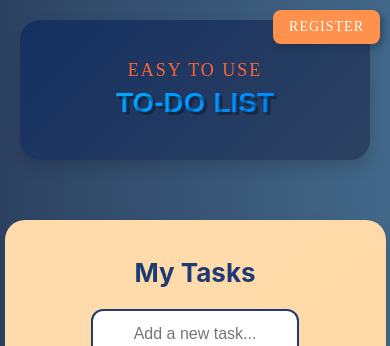
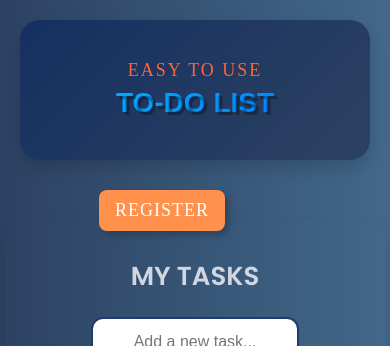
Before and after one commit to sashashreyder/todolist, a React (Vite) app in the folder todolist/: page / in a window 390 px wide. Shown: the top 346 px of the page. Built offline with nearby package versions, Linux system fonts and the light colour scheme; no server answers.

Commit message:
Firebase Tools added

```diff
--- a/todolist/src/components/TodoList.jsx
+++ b/todolist/src/components/TodoList.jsx
@@ -95,7 +95,7 @@ const TodoList = ({ setHasUnsavedChanges }) => {
 
   return (
     <div className="todo-container">
-      <h2>My Tasks</h2>
+      <h2>MY TASKS</h2>
       <form className="task-form" onSubmit={addTask}>
         <input
           type="text"
--- a/todolist/src/design/Header.css
+++ b/todolist/src/design/Header.css
@@ -55,8 +55,8 @@
 
 .register-btn {
   position: absolute;
-  top: 20px;
-  right: 30px;
+  top: 75px;
+  right: 60px;
   background: #ff914d;
   color: #ffffff;
   font-family: 'Playfair Display', serif;
@@ -89,10 +89,9 @@
     font-size: 40px;
   }
   .register-btn {
-    font-size: 16px;
-    padding: 10px 18px;
-    top: 15px;
-    right: 20px;
+    position: absolute;
+    top: 80px;
+    right: 90px;
   }
 }
 
@@ -100,28 +99,40 @@
   .logo .main-text {
     font-size: 32px;
   }
+
   .register-btn {
-    font-size: 15px;
-    padding: 8px 16px;
-    top: 12px;
-    right: 15px;
-  }
+    font-size: 20px;
+    padding: 10px 16px;
+    position: absolute;
+    top: 190px;
+    right: 265px;
+}
 }
 
 @media (max-width: 480px) {
   .logo .main-text {
     font-size: 28px;
   }
+
   .register-btn {
-    font-size: 14px;
-    padding: 7px 14px;
+    position: absolute;
+    top: 190px;
+    right: 165px;
+    font-size: 18px;
+    padding: 8px 14px;
     border-radius: 8px;
-    top: 10px;
-    right: 10px;
+
   }
 }
 
 @media (min-width: 1400px) {
+  .register-btn {
+    font-size: 20px;
+    padding: 14px 24px;
+    top: 30px;
+    right: 40px;
+  }
+
   .logo .main-text {
     font-size: 54px;
   }
--- a/todolist/src/design/TodoList.css
+++ b/todolist/src/design/TodoList.css
@@ -1,10 +1,9 @@
 .todo-container {
-  background: linear-gradient(135deg, #ffdbac, #ffd7a3);
-  padding: 30px;
+  padding: 20px;
   border-radius: 20px;
   box-shadow: 0 8px 16px rgba(0, 0, 0, 0.1);
-  font-family: "Inter", sans-serif;
-  max-width: 1100px;
+  font-family: "Poppins", sans-serif;
+  max-width: 70%;
   text-align: center;
   margin: 40px auto;
 }
@@ -42,7 +41,7 @@
 }
 
 h2 {
-  color: #1f3b73;
+  color: #d1d7e2;
   font-weight: bold;
   font-size: 26px;
 }
```
